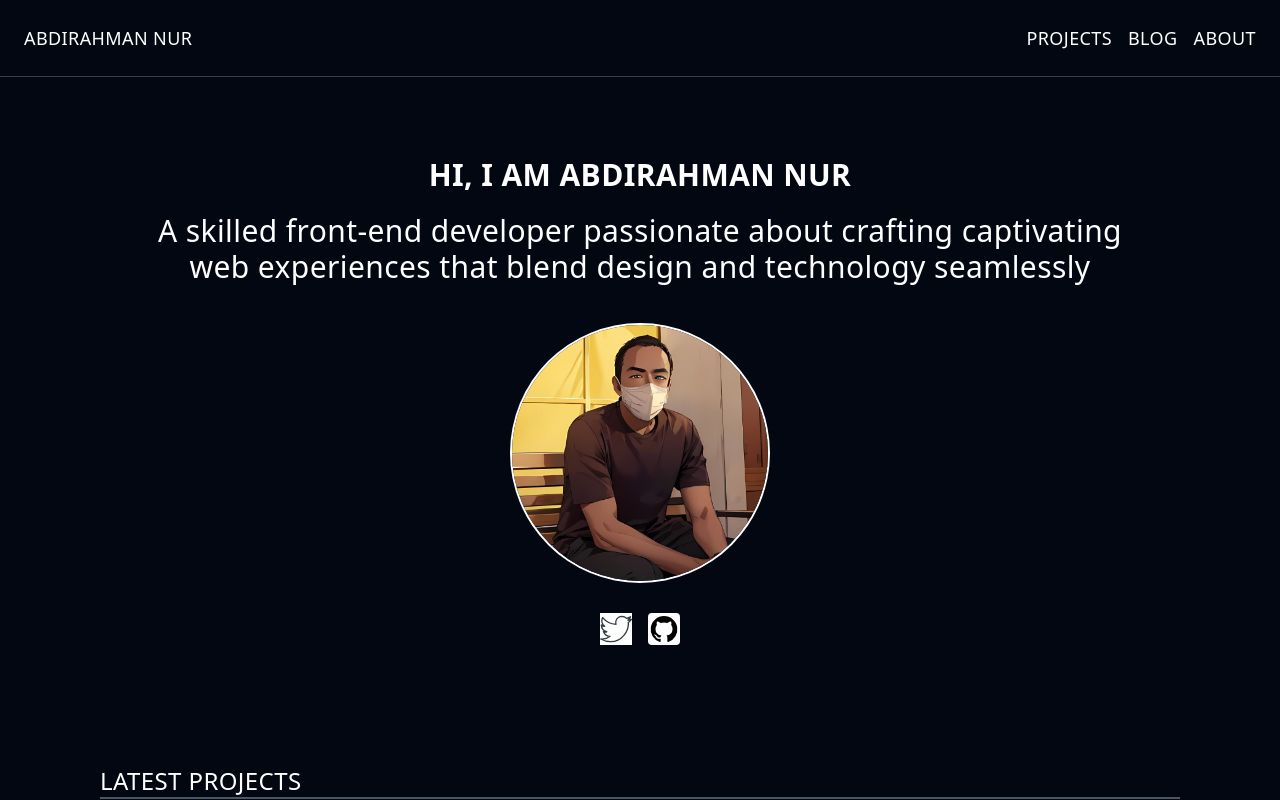
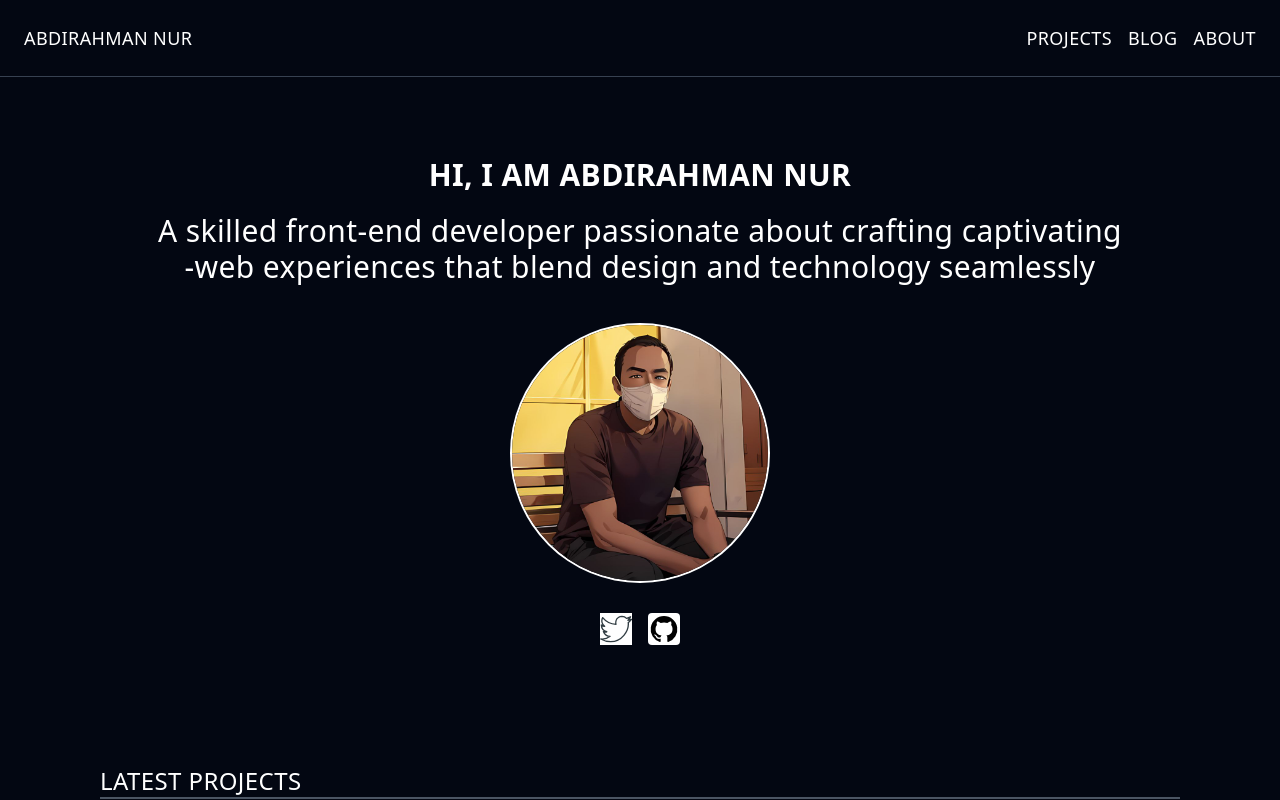
Before and after one commit to myabdi4/nurabdirahman, a React (Vite) app: page / in a window 1280 px wide. Shown: the top 800 px of the page. Built offline with nearby package versions, Linux system fonts and the light colour scheme; a web font is replaced by a local one.

Commit message:
Update Section.jsx

```diff
--- a/src/components/Section.jsx
+++ b/src/components/Section.jsx
@@ -7,7 +7,7 @@ const Section = () => {
           <p className="pb-5">
             A skilled front-end developer passionate about crafting captivating
             <span className="hidden sm:block sm:text-center"></span>
-            web experiences that blend design and technology seamlessly
+             -web experiences that blend design and technology seamlessly
           </p>
           <img
             className="rounded-full ring-2 ring-white w-64 justify-center"
```
